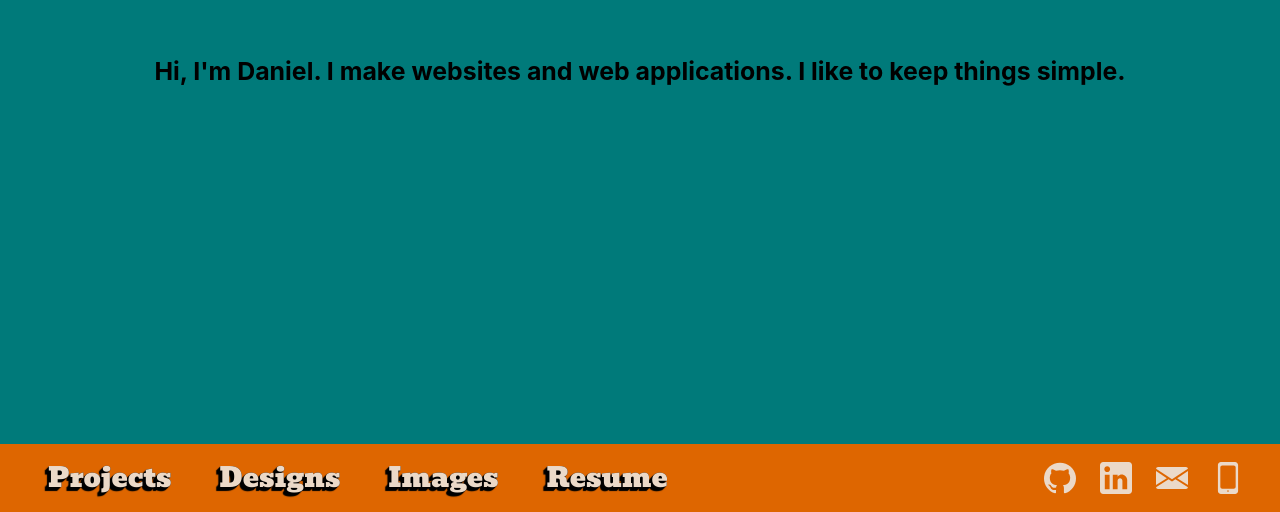
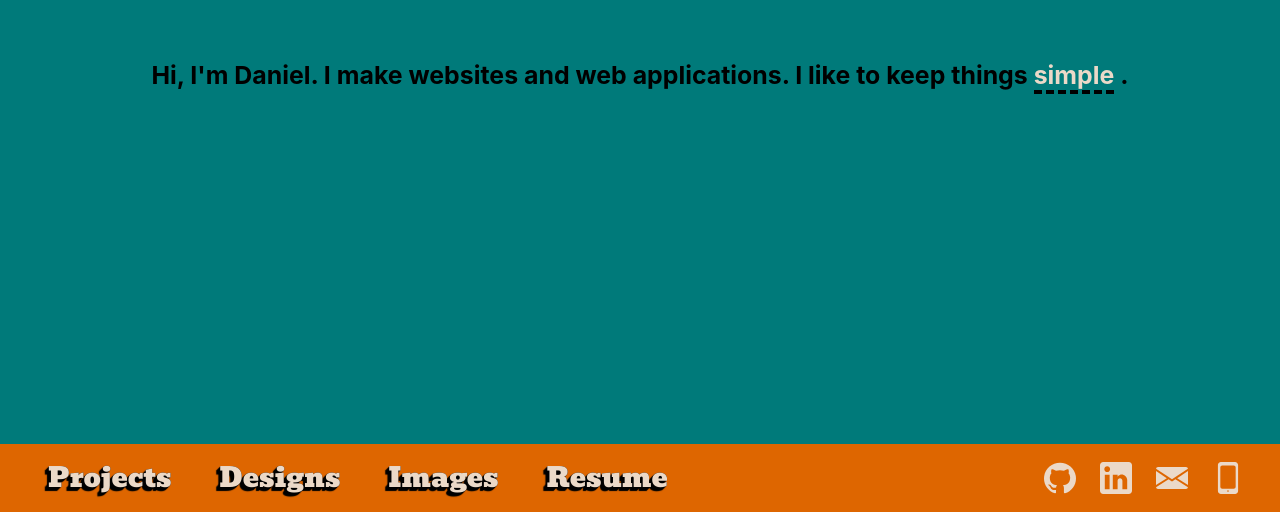
Before and after one commit to danieltichiyama/portfolio, a Gatsby site: page / in a window 1280 px wide. Shown: the part 288-800 px from the top of the page. Built offline with nearby package versions, Linux system fonts and the light colour scheme; Gatsby itself is replaced by a stand-in of ours.

Commit message:
fixes background and span on hometext

```diff
--- a/gatsby-browser.js
+++ b/gatsby-browser.js
@@ -3,3 +3,5 @@
  *
  * See: https://www.gatsbyjs.org/docs/browser-apis/
  */
+
+import "./src/styles/global.css"
--- a/src/components/HomeText/homeText.js
+++ b/src/components/HomeText/homeText.js
@@ -3,10 +3,12 @@ import styles from "./homeText.module.scss"
 
 const HomeText = props => {
   return (
-    <h3 className={styles.HomeText}>
-      Hi, I'm Daniel. I make websites and web applications. I like to keep
-      things simple.
-    </h3>
+    <section className={styles.container}>
+      <h3 className={styles.HomeText}>
+        Hi, I'm Daniel. I make websites and web applications. I like to keep
+        things <span>simple</span> .
+      </h3>
+    </section>
   )
 }
 
--- a/src/components/HomeText/homeText.module.scss
+++ b/src/components/HomeText/homeText.module.scss
@@ -1,14 +1,20 @@
 @import "../../styles/global";
 
-.HomeText {
-  @include border();
-  color: black;
+.container {
   width: 100%;
   height: 100%;
   display: flex;
   justify-content: center;
   align-items: center;
-  border: none;
-  padding: 0 12px;
-  margin: 0;
+
+  .HomeText {
+    color: black;
+    padding: 0 12px;
+    margin: 0;
+
+    span {
+      color: $offwhite;
+      border-bottom: black 4px dashed;
+    }
+  }
 }
--- a/src/components/Navbar/navbar.module.scss
+++ b/src/components/Navbar/navbar.module.scss
@@ -5,10 +5,13 @@
   display: flex;
   flex-direction: column;
   width: 100%;
-  position: absolute;
   bottom: 0;
   justify-content: flex-end;
   align-items: center;
+
+  @include sm {
+    height: 50vh;
+  }
 
   .tab {
     display: none;
@@ -23,7 +26,7 @@
       align-items: center;
       box-shadow: 2px 2px 0 2px rgba($color: #000000, $alpha: 0.5);
       position: absolute;
-      bottom: 43%;
+      bottom: 45%;
       z-index: 0;
 
       .line {
@@ -51,9 +54,9 @@
 
     @include sm {
       flex-direction: column;
-      height: 50%;
       padding: 12px 24px;
       z-index: 1;
+      height: 100%;
     }
 
     ul {
--- a/src/components/layout.js
+++ b/src/components/layout.js
@@ -7,9 +7,10 @@ import "./layout.scss"
 const Layout = ({ children }) => {
   return (
     <>
-      <main>{children}</main>
-      <Navbar></Navbar>
-      <footer>© {new Date().getFullYear()}, Daniel Ichiyama</footer>
+      <main>
+        {children}
+        <Navbar></Navbar>
+      </main>
     </>
   )
 }
--- a/src/components/layout.scss
+++ b/src/components/layout.scss
@@ -640,7 +640,10 @@ footer {
 }
 
 main {
-  height: 90vh;
+  height: 100%;
   width: 100vw;
   background-color: $seagreen;
+  display: flex;
+  flex-direction: column;
+  justify-content: flex-start;
 }
--- a/src/styles/_global.scss
+++ b/src/styles/_global.scss
@@ -1,5 +1,3 @@
-@import url("https://fonts.googleapis.com/css2?family=Bevan&display=swap");
-
 //global color variables
 $seagreen: #007a7a;
 $orange: #de6600;
--- /dev/null
+++ b/src/styles/global.css
@@ -0,0 +1,33 @@
+@import url("https://fonts.googleapis.com/css2?family=Bevan&display=swap");
+
+/*
+ * Purpose:
+ * Assign height: "100%" to
+ * html, body, #___gatsby &
+ * div with role="group"
+*/
+
+html,
+body,
+#___gatsby,
+#gatsby-focus-wrapper {
+  height: 100%;
+}
+
+body {
+  margin: 0px;
+}
+
+div[role="group"][tabindex] {
+  height: 100%;
+}
+
+html {
+  box-sizing: border-box;
+}
+
+*,
+*:before,
+*:after {
+  box-sizing: inherit;
+}
```
